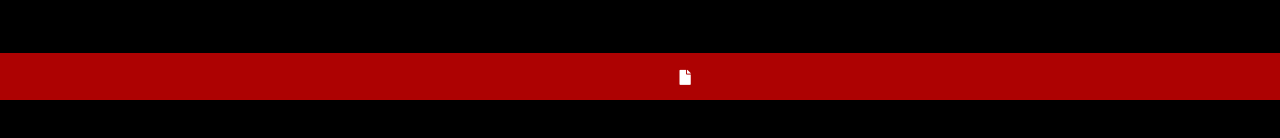
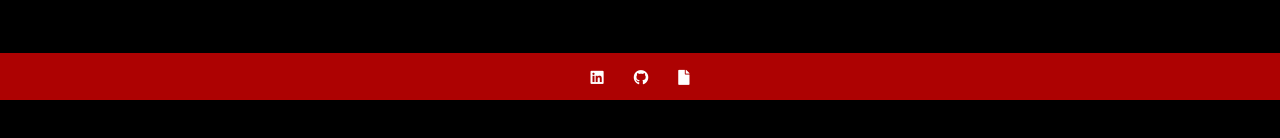
Before and after one commit to PatrickBoynton/portfolio, a React (Create React App) app: page / in a window 1280 px wide. Shown: the part 700-838 px from the top of the page. Built offline with nearby package versions, Linux system fonts and the light colour scheme.

Commit message:
Fixed the missing icons.

```diff
--- a/src/components/Footer.js
+++ b/src/components/Footer.js
@@ -6,8 +6,8 @@ class Footer extends Component {
         return (
             <nav className="p-3 position-fixed fixed-bottom">
                 <ul className="nav navbar-collapse justify-content-center">
-                    <li><NavLink to="#"><i className="fa fa-linkedin" aria-hidden="true"/></NavLink></li>
-                    <li className="pl-5"><NavLink to="#"><i className="fa fa-github" aria-hidden="true"/></NavLink></li>
+                    <li><NavLink to="#"><i className="fab fa-linkedin" aria-hidden="true"/></NavLink></li>
+                    <li className="pl-5"><NavLink to="#"><i className="fab fa-github" aria-hidden="true"/></NavLink></li>
                     <li className="pl-5"><NavLink to="#"><i className="fa fa-file" data-bs-toggle="tooltip"
                                                             data-bs-placement="top" title="Click to download resume"
                                                             aria-hidden="true"/></NavLink></li>
```
